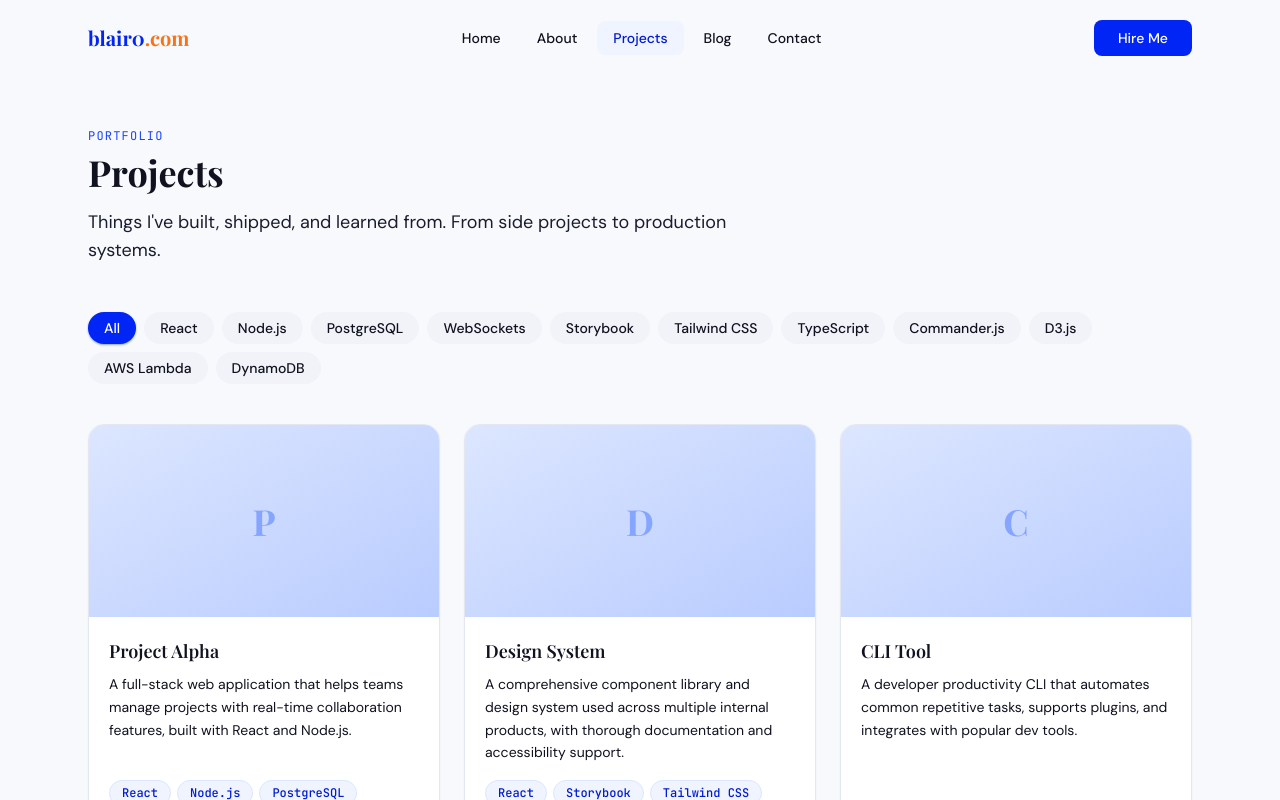
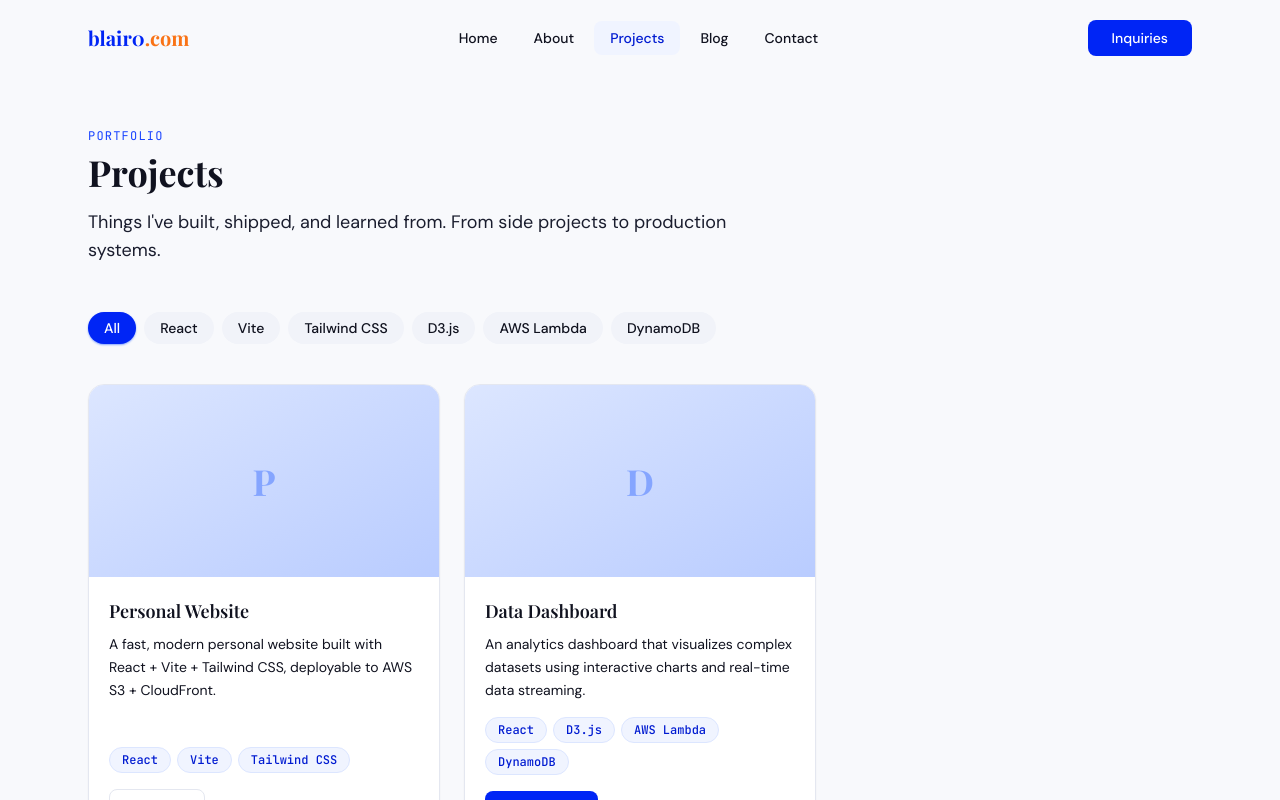
Before and after one commit to mblair2000/personal_website, a React (Vite) app: page /projects in a window 1280 px wide. Shown: the top 800 px of the page. Built offline with nearby package versions, Linux system fonts and the light colour scheme.

Commit message:
basically finalized home about and contact pages. more to come in the next few days.

```diff
--- a/src/components/layout/Navbar.jsx
+++ b/src/components/layout/Navbar.jsx
@@ -67,7 +67,7 @@ export default function Navbar() {
         {/* CTA */}
         <div className="hidden md:block">
           <Link to="/contact" className="btn-primary text-sm py-2">
-            Hire Me
+            Inquiries
           </Link>
         </div>
 
--- a/src/data/projects.json
+++ b/src/data/projects.json
@@ -1,30 +1,15 @@
 [
   {
     "id": 1,
-    "title": "Project Alpha",
-    "description": "A full-stack web application that helps teams manage projects with real-time collaboration features, built with React and Node.js.",
-    "tags": ["React", "Node.js", "PostgreSQL", "WebSockets"],
-    "demo": "https://projectalpha.com",
-    "repo": "https://github.com/yourusername/project-alpha",
+    "title": "Personal Website",
+    "description": "A fast, modern personal website built with React + Vite + Tailwind CSS, deployable to AWS S3 + CloudFront.",
+    "tags": ["React", "Vite", "Tailwind CSS"],
+    "repo": "https://github.com/mblair2000/personal_website",
+    "image": "",
     "featured": true
   },
   {
     "id": 2,
-    "title": "Design System",
-    "description": "A comprehensive component library and design system used across multiple internal products, with thorough documentation and accessibility support.",
-    "tags": ["React", "Storybook", "Tailwind CSS", "TypeScript"],
-    "repo": "https://github.com/yourusername/design-system",
-    "featured": true
-  },
-  {
-    "id": 3,
-    "title": "CLI Tool",
-    "description": "A developer productivity CLI that automates common repetitive tasks, supports plugins, and integrates with popular dev tools.",
-    "tags": ["Node.js", "TypeScript", "Commander.js"],
-    "repo": "https://github.com/yourusername/cli-tool"
-  },
-  {
-    "id": 4,
     "title": "Data Dashboard",
     "description": "An analytics dashboard that visualizes complex datasets using interactive charts and real-time data streaming.",
     "tags": ["React", "D3.js", "AWS Lambda", "DynamoDB"],
--- a/src/pages/About.jsx
+++ b/src/pages/About.jsx
@@ -55,7 +55,7 @@ export default function About() {
             </h1>
             <div className="space-y-4 text-surface-600 leading-relaxed">
               <p>
-                I'm a Software Data Engineer from Arlington, VA working the space and defense domain at KBR,
+                I'm a Software Data Engineer from Arlington, VA working in the space and defense domain at KBR,
                 where I focus on building software and data-driven solutions for complex, mission-critical problems.
               </p>
               <p>
```
Also changed, not shown: public/robots.txt.
